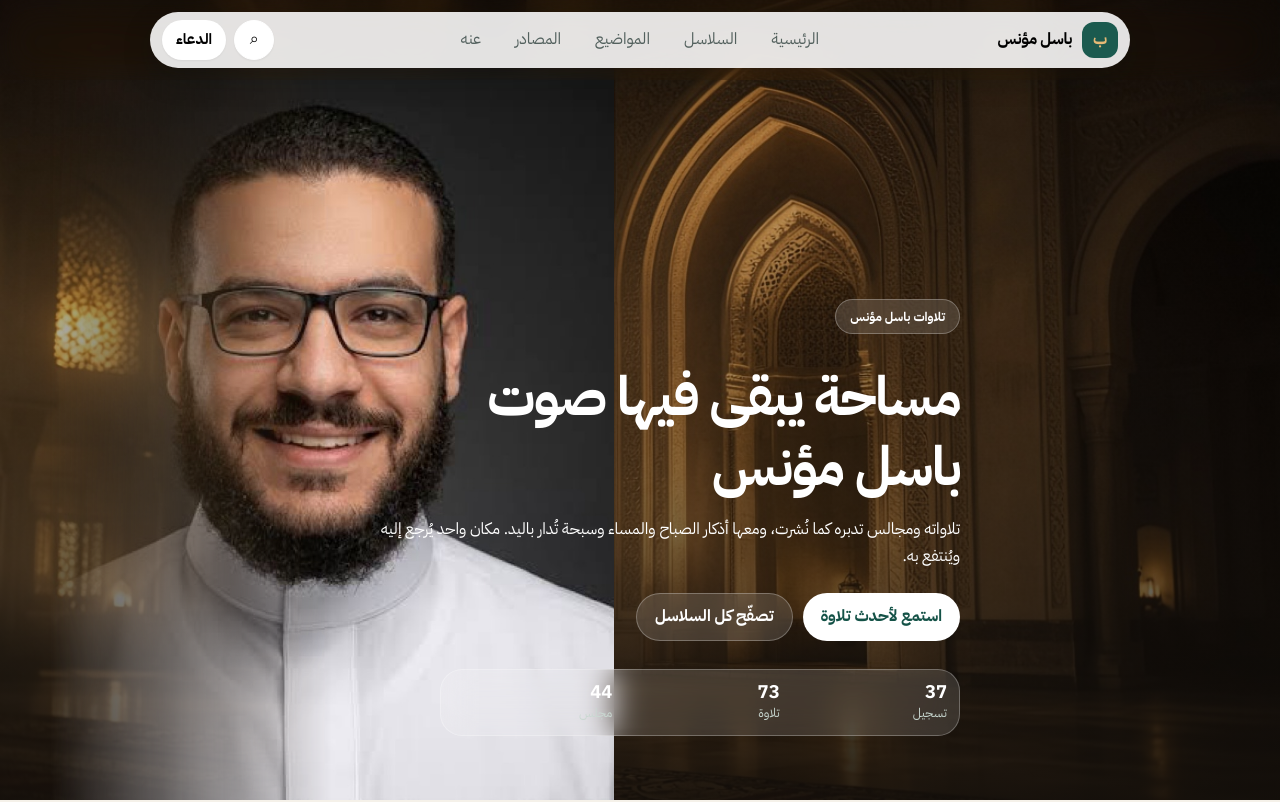
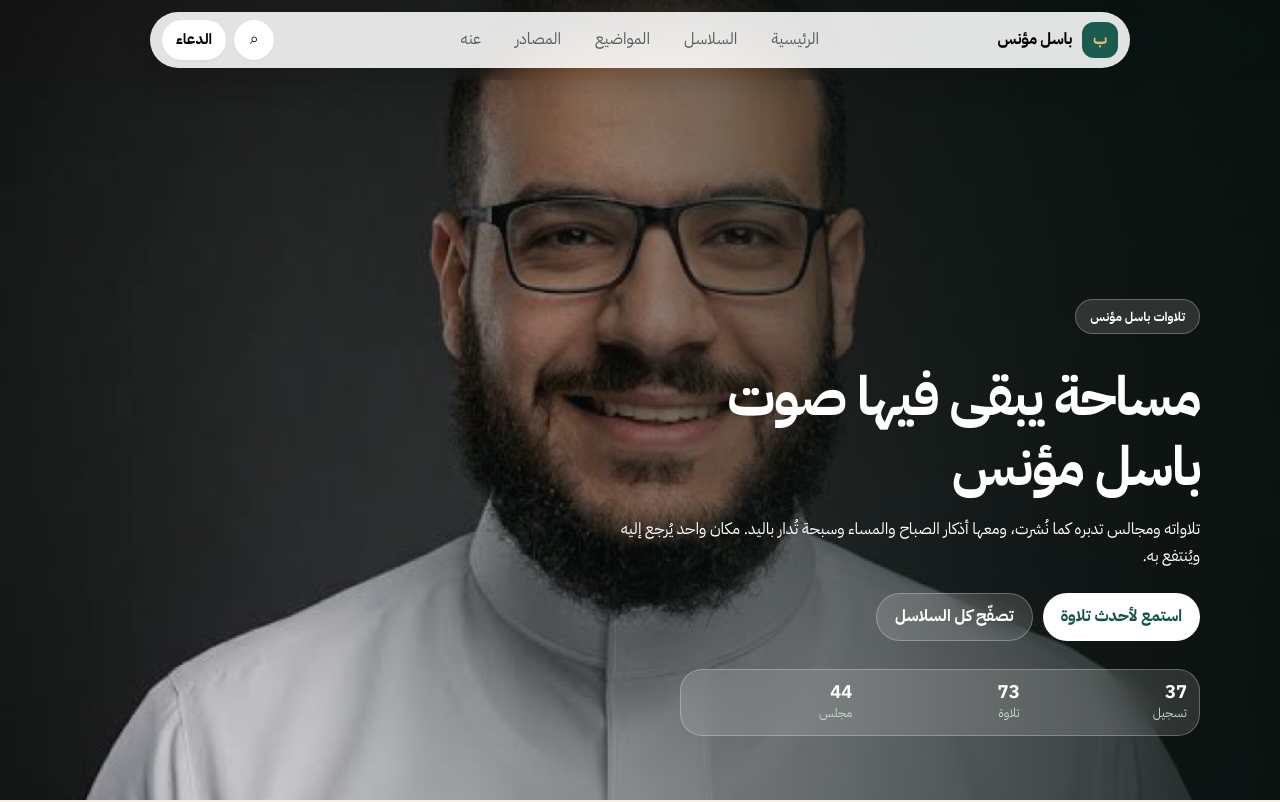
Before and after one commit to nashatmohamed990-art/basel-moanes, a website: page index.html in a window 1280 px wide. Shown: the top 802 px of the page. Drawn offline with Linux system fonts and the light colour scheme.

Commit message:
Use Basel portrait as the hero image

```diff
--- a/index.html
+++ b/index.html
@@ -33,8 +33,7 @@
   <main>
 
 <section class="hero hero-face">
-  <div class="hero-media"><img src="hero-face.jpg" alt=""></div>
-  <img class="hero-portrait" src="basel-portrait.jpg" alt="باسل مؤنس">
+  <div class="hero-media"><img src="basel-portrait.jpg" alt="باسل مؤنس"></div>
   <span class="scrim"></span>
   <div class="container hero-copy">
     <p class="glass-pill">تلاوات باسل مؤنس</p>
--- a/styles.css
+++ b/styles.css
@@ -472,7 +472,8 @@ dialog::backdrop { background: #060a09cc; }
   }
 }
 .hero-face { min-height: 100vh; background: #1a140e; }
-.hero-face .scrim { background: linear-gradient(180deg, #120e0a33 0%, #120e0a55 42%, #120e0ae6 100%); }
+.hero-face .scrim { background: linear-gradient(to left, #08110fcc 8%, #08110f88 42%, #08110f22 78%); }
+.hero-face .hero-media img { object-position: left center; }
 .hero-face .hero-copy { color: #fff; padding-bottom: 64px; }
 .hero-face h1, .hero-face .lede { color: #fff; }
 .hero-face .glass-pill, .hero-face .hero-stats, .hero-face .btn-glass { background: #ffffff22; color: #fff; border-color: #ffffff44; }
@@ -510,16 +511,3 @@ dialog::backdrop { background: #060a09cc; }
 .player-poster { position: relative; display: block; aspect-ratio: 16/9; background: #000; }
 .player-poster img { width: 100%; height: 100%; object-fit: cover; }
 .player-poster span { position: absolute; inset: auto 16px 16px auto; background: #fff; color: #111; border-radius: 999px; padding: 10px 14px; font-weight: 800; }
-
-.hero-portrait {
-  position: absolute; inset-inline-end: 0; bottom: 0; z-index: 1;
-  height: 92%; width: min(48vw, 620px);
-  object-fit: cover; object-position: center 18%;
-  mask-image: linear-gradient(to left, #000 46%, transparent 92%);
-  pointer-events: none;
-}
-.hero-face .hero-copy { z-index: 2; max-width: 640px; margin-inline-start: auto; }
-@media (max-width: 759px) {
-  .hero-portrait { height: 46%; width: 70%; opacity: .85; mask-image: linear-gradient(to top, #000 40%, transparent 95%); }
-  .hero-face .hero-copy { max-width: none; }
-}
```
Also changed, not shown: hero-face.jpg (deleted).
